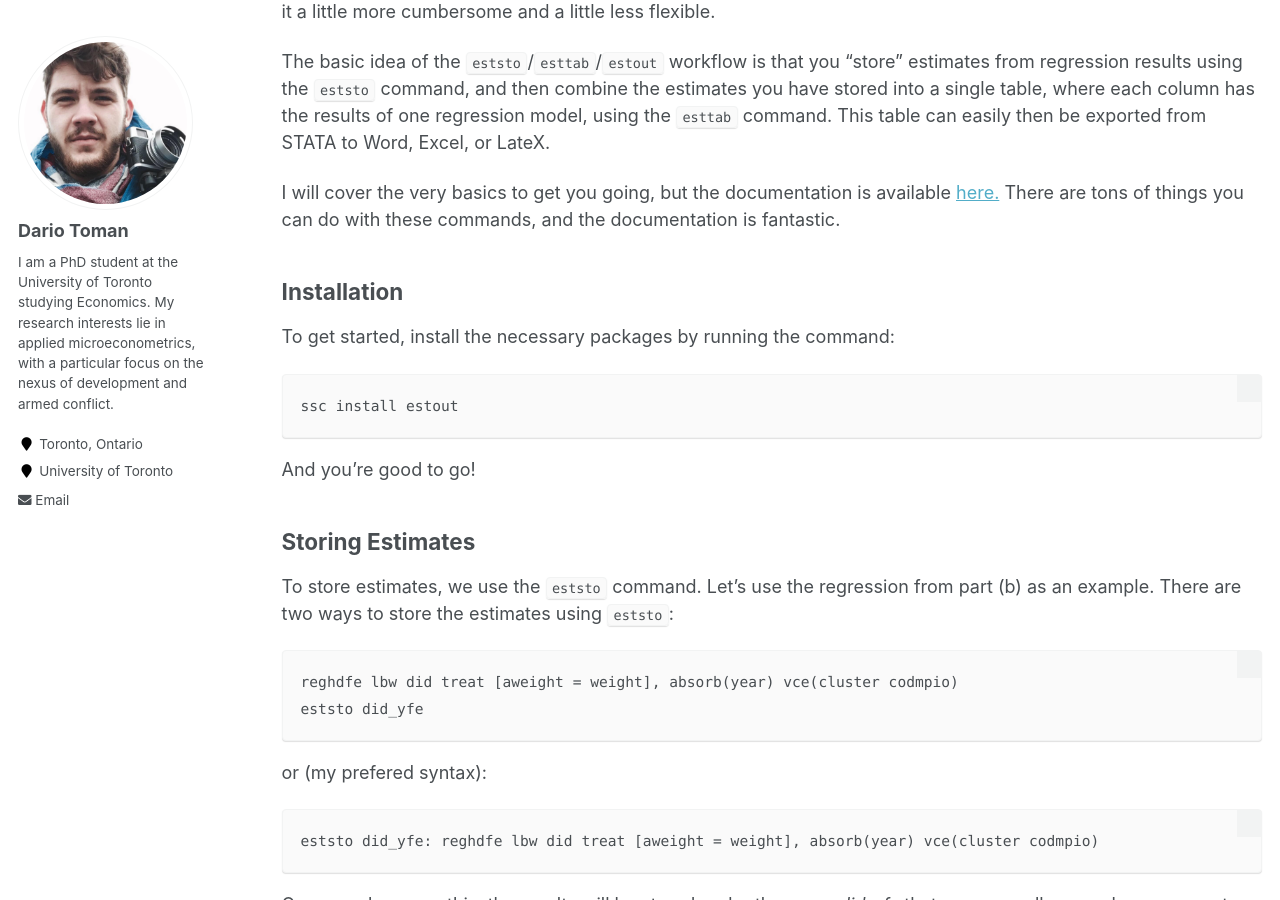
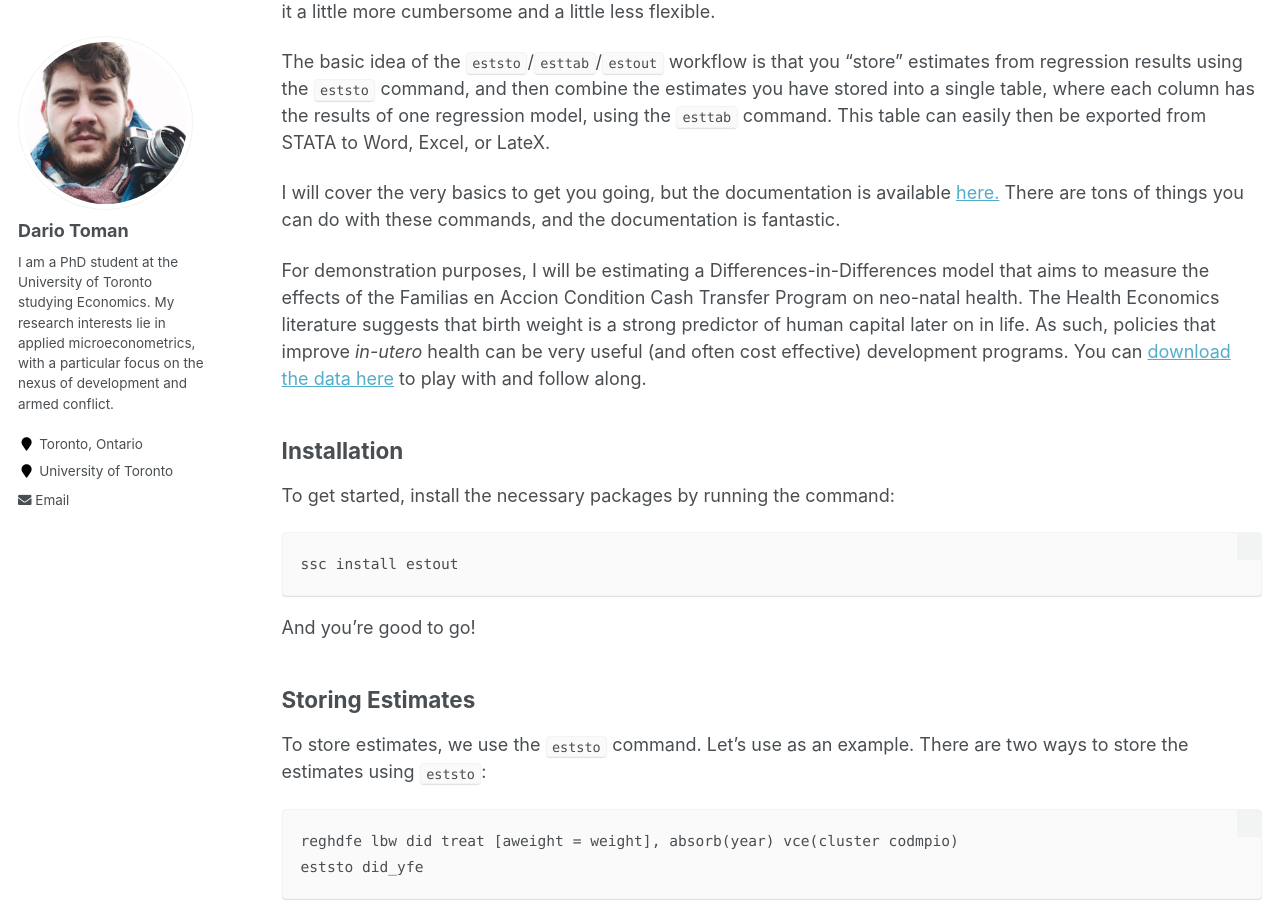
Before and after one commit to dariotoman/website, a Jekyll site: the page built from _pages/teaching/eco403_esttab/eco403_using_esttab.md, in a window 1280 px wide and 900 px high, scrolled down 556 px. Built offline with Jekyll 4.4.1, drawn with Linux system fonts in a browser that asks for light colours; formulas are drawn with MathJax 3.

Commit message:
sample data

````diff
--- a/_pages/teaching/eco403_esttab/eco403_using_esttab.md
+++ b/_pages/teaching/eco403_esttab/eco403_using_esttab.md
@@ -19,6 +19,8 @@ The basic idea of the `eststo`/`esttab`/`estout` workflow is that you "store" es
 
 I will cover the very basics to get you going, but the documentation is available [here.](http://repec.sowi.unibe.ch/stata/estout/) There are tons of things you can do with these commands, and the documentation is fantastic.
 
+For demonstration purposes, I will be estimating a Differences-in-Differences model that aims to measure the effects of the Familias en Accion Condition Cash Transfer Program on neo-natal health. The Health Economics literature suggests that birth weight is a strong predictor of human capital later on in life. As such, policies that improve _in-utero_ health can be very useful (and often cost effective) development programs. You can [download the data here](Sample_data_FeA.dta) to play with and follow along.
+
 ## Installation
 
 To get started, install the necessary packages by running the command:
@@ -28,7 +30,7 @@ ssc install estout
 And you're good to go!
 
 ## Storing Estimates
-To store estimates, we use the `eststo` command. Let's use the regression from part (b) as an example. There are two ways to store the estimates using `eststo`:
+To store estimates, we use the `eststo` command. Let's use  as an example. There are two ways to store the estimates using `eststo`:
 
 ```
 reghdfe lbw did treat [aweight = weight], absorb(year) vce(cluster codmpio)
````
Also changed, not shown: 1 other file.
